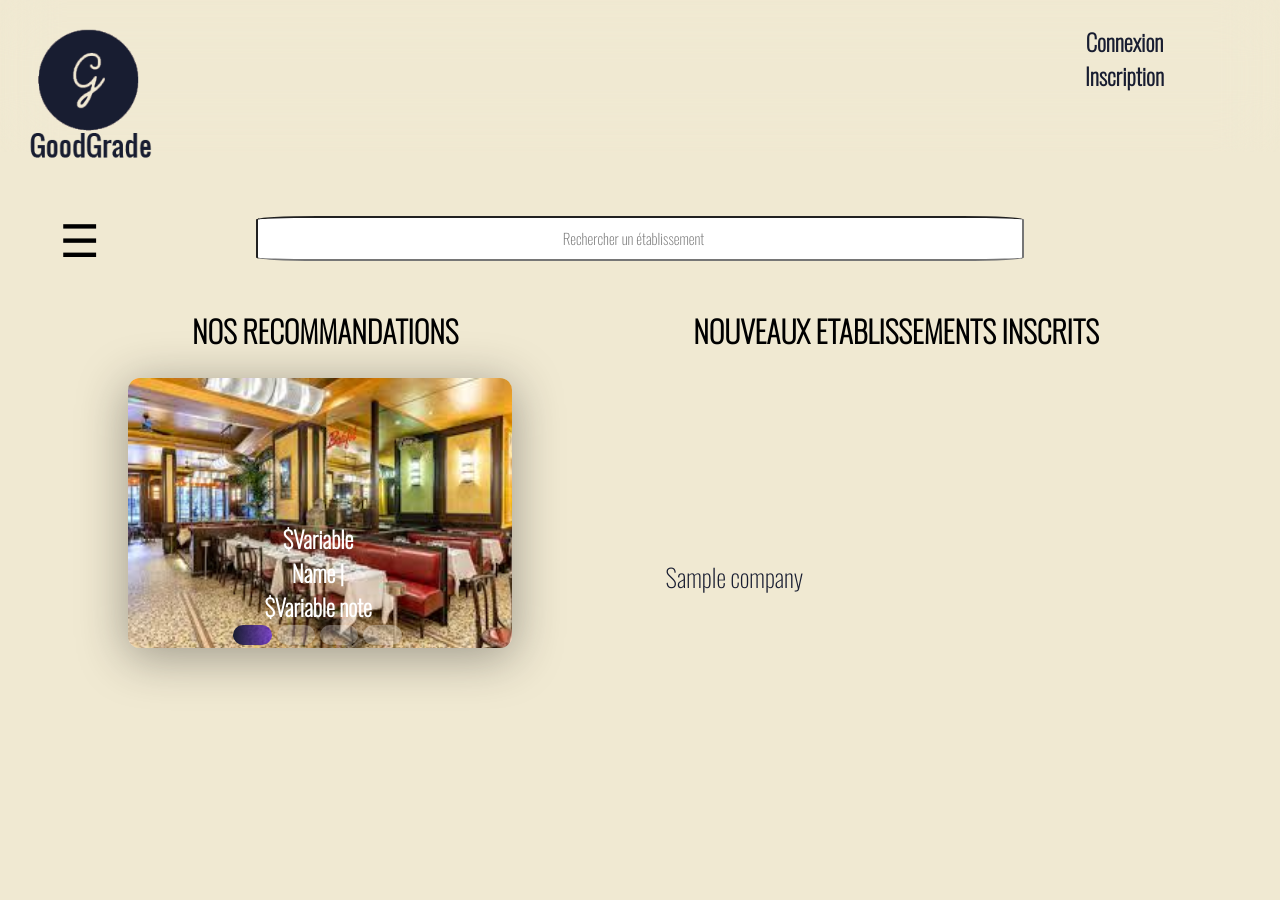
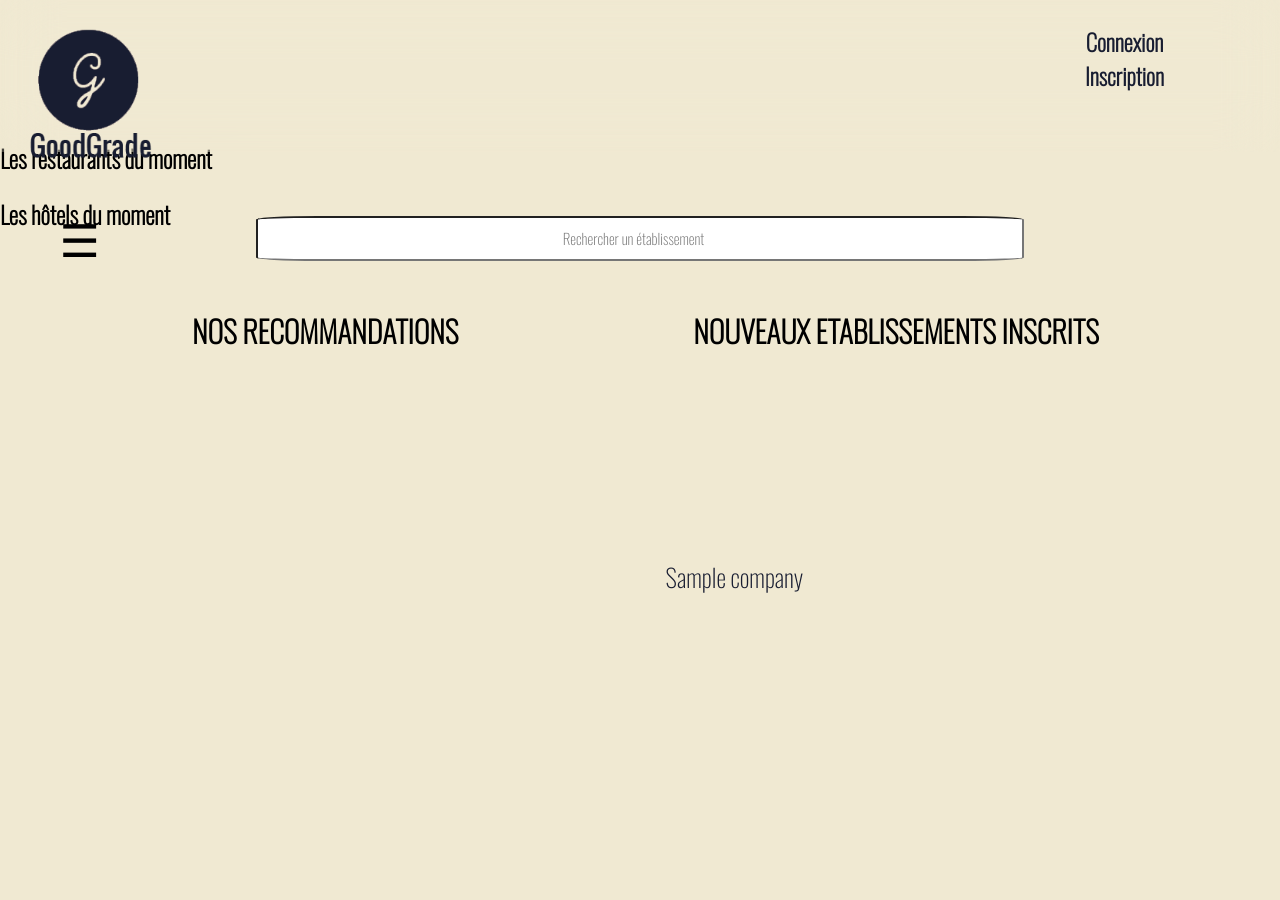
Before and after one commit to bmuteau/goodgrade, a PHP site: page / in a window 1280 px wide. Run offline with PHP 8.4, Linux system fonts and the light colour scheme; tables that the repository leaves empty or names only in its code hold one stand-in row (values such as "Sample post").

Commit message:
recommandation program done

```diff
--- a/Application/Database.php
+++ b/Application/Database.php
@@ -13,7 +13,7 @@ class Database
 
     // Connexion Local
     private static $dbHost = "localhost";
-    private static $dbName = "goodgrade";
+    private static $dbName = "goodgrade3";
     private static $dbUsername = "root";
     private static $dbPassword = "";
 
--- a/Application/HelperFunctions.php
+++ b/Application/HelperFunctions.php
@@ -48,12 +48,10 @@ class HelperFunctions
 
             ));
 
-
-            var_dump($stm->errorInfo());
             $db->disconnect();
             if (self::isAccountExist($email)) {
                 self::connexion($email, $password);
-
+                header('location:home');
                 return 0; // aucun probleme
             }
             return 3; // erreur a la creation
@@ -98,14 +96,10 @@ class HelperFunctions
 
 
             ));
-            var_dump($stm->errorInfo());
-
-
-
             $db->disconnect();
             if (self::isProAccountExist($email)) {
                 self::connexion($email, $password);
-
+                header("location:etregistersec");
                 return 0; // aucun probleme
             }
             return 3; // erreur a la creation
@@ -135,7 +129,7 @@ class HelperFunctions
 
             $db->disconnect();
             if (self::isProAccountExist($id)) {
-
+                header("location:home");
                 return 0; // aucun probleme
             }
             return 3; // erreur a la creation
@@ -300,7 +294,6 @@ class HelperFunctions
                                 'image' => $_SESSION['id'] . "$champ" . "." . $extensionUpload,
                                 'id' => $_SESSION['id'],
                             ));
-                            var_dump($updateavatar->errorInfo());
                         } else {
                             $msg = "Il y'a eu une erreur pendant l'importation de votre photo";
                         }
--- a/controller/etprofile.php
+++ b/controller/etprofile.php
@@ -66,5 +66,8 @@ if ($connect != null) {
 
 
 
+
+
+
 include 'template/header.php';
 include 'template/etprofile.php';
--- a/controller/etregister.php
+++ b/controller/etregister.php
@@ -9,12 +9,12 @@ if (isset($_POST['sendregister'])) {
 }
 if ($result > -1) {
     if ($result == 0) {
-        header("location:etregistersec");
     } else if ($result == 1) {
         $error = " Adresse mail déjà utilisée ! ";
     } else if ($result == 2) {
         $error = "Erreur de connexion !";
     } else {
+
         $error = "Le compte n'a pas été créé!";
     }
 }
--- a/controller/home.php
+++ b/controller/home.php
@@ -9,6 +9,15 @@ $stm = $connect->prepare("SELECT company_name,id FROM company ORDER BY id DESC L
 $stm->execute();
 $last = $stm->fetchAll();
 
+$reco =  $connect->prepare("SELECT avg (note) AS note ,COUNT(avis.id) AS nombre, company_name,type,image,postalcode FROM avis INNER JOIN company ON avis.id_company=company.id WHERE type='Restaurant' GROUP BY company_name");
+$reco->execute();
+$rest = $reco->fetchAll();
+
+$reco =  $connect->prepare("SELECT avg (note) AS note ,COUNT(avis.id) AS nombre, company_name,type,image,postalcode FROM avis INNER JOIN company ON avis.id_company=company.id WHERE type='hotel' GROUP BY company_name");
+$reco->execute();
+$hotel = $reco->fetchAll();
+
+
 $allCompany = "";
 if ($hlp->myGet('q') != null) {
     $q = htmlspecialchars($hlp->myGet('q'));
--- a/controller/persoregister.php
+++ b/controller/persoregister.php
@@ -9,7 +9,6 @@ if (isset($_POST['sendregister'])) {
 }
 if ($result > -1) {
     if ($result == 0) {
-        header('location:home');
     } else if ($result == 1) {
         $error = " Adresse mail déjà utilisée ! ";
     } else if ($result == 2) {
@@ -18,7 +17,4 @@ if ($result > -1) {
         $error = "Le compte n'a pas été créé!";
     }
 }
-
-
-
 include 'template/persoregister.php';
--- a/template/home.php
+++ b/template/home.php
@@ -28,45 +28,41 @@
 
         <?php if ($hlp->myGet('q') == null) { ?>
 
-            <h1 class="title">NOS RECOMMANDATIONS
+            <h1 class="title">NOS RECOMMANDATIONS </h1>
+
+            <div class="bestResto">
+
+                <h2 class="subtitle">Les restaurants du moment </h2>
 
 
+                <?php foreach ($rest as $rests) : ?>
+
+                    <p class="result">
+                        <?=
+                        $rests['company_name'] . $rests['nombre'] . round($rests['note'], 1, PHP_ROUND_HALF_EVEN) . $rests['postalcode'] ?>
+                    </p>
+                    <img src="public/avatar/<?php echo $rests['image'] ?>">
+                <?php endforeach ?>
+
+            </div>
+
+            <div class="bestHotel">
+
+                <h2 class="subtitle">Les hôtels du moment </h2>
 
 
-            </h1>
+                <?php foreach ($hotel as $hotels) : ?>
+
+                    <p class="result">
+                        <?=
+                        $hotels['company_name'] . $hotels['nombre'] . round($hotels['note'], 1, PHP_ROUND_HALF_EVEN) . $rests['postalcode'] ?>
+                    </p>
+                    <img src="public/avatar/<?php echo $hotels['image'] ?>">
+                <?php endforeach ?>
+
+            </div>
 
 
-            <div class="c">
-
-                <input type="radio" name="a" id="cr-1" checked>
-                <label for="cr-1" style="--hue: 228"></label>
-                <div class="ci" style="--z: 4">
-                    <h2 class="ch" style="--h: 32; --s: 80%; --l: 90%">$Variable Name | $Variable note</h2>
-                    <img class="img" src="src/images.jpg" alt="resto1 ">
-                </div>
-
-                <input type="radio" name="a" id="cr-2">
-                <label for="cr-2" style="--hue: 82"></label>
-                <div class="ci" style="--z: 3">
-                    <h2 class="ch" style="--h: 82; --s: 80%; --l: 90%">$Variable Name | $Variable note</h2>
-                    <img class="img" src="src/téléchargement.jpg" alt="resto2 ">
-                </div>
-
-                <input type="radio" name="a" id="cr-3">
-                <label for="cr-3" style="--hue: 40"></label>
-                <div class="ci" style="--z: 2">
-                    <h2 class="ch" style="--h: 40; --s: 100%; --l: 89%">In the mountains?</h2>
-                    <img class="img" src="https://images.unsplash.com/photo-1518805629729-3e55b81b2393?crop=entropy&cs=tinysrgb&fit=crop&fm=jpg&h=500&ixid=eyJhcHBfaWQiOjF9&ixlib=rb-1.2.1&q=80&w=700" alt="Mountains and houses">
-                </div>
-
-                <input type="radio" name="a" id="cr-4">
-                <label for="cr-4" style="--hue: 210"></label>
-                <div class="ci" style="--z: 1">
-                    <h2 class="ch" style="--h: 210; --s: 70%; --l: 90%">Above looks beautiful?</h2>
-                    <img class="img" src="https://images.unsplash.com/photo-1488831948116-38bc1351c6d6?crop=entropy&cs=tinysrgb&fit=crop&fm=jpg&h=500&ixid=eyJhcHBfaWQiOjF9&ixlib=rb-1.2.1&q=80&w=700" alt="Sky and mountains">
-                </div>
-
-            </div>
             <h1 class="new">NOUVEAUX ETABLISSEMENTS INSCRITS </h1>
             <ul class="list">
                 <?php foreach ($last as $lasts) : ?>
@@ -117,4 +113,3 @@
 
     </div>
 </footer>
-<script src="script/carousel.js"></script>
--- a/template/persoregister.php
+++ b/template/persoregister.php
@@ -1,5 +1,3 @@
-?>
-
 <meta name="viewport" content="width=device-width, initial-scale=1.0">
 <title>Inscription - GoodGrade</title>
 
```
Also changed, not shown: script/carousel.js (deleted, +0 -49 lines), README.md, public/avatar/39image.jpg (added), public/etimg/46image.jpg (added), public/etimg/46image2.jpg (added), public/etimg/46image3.jpg (added).
